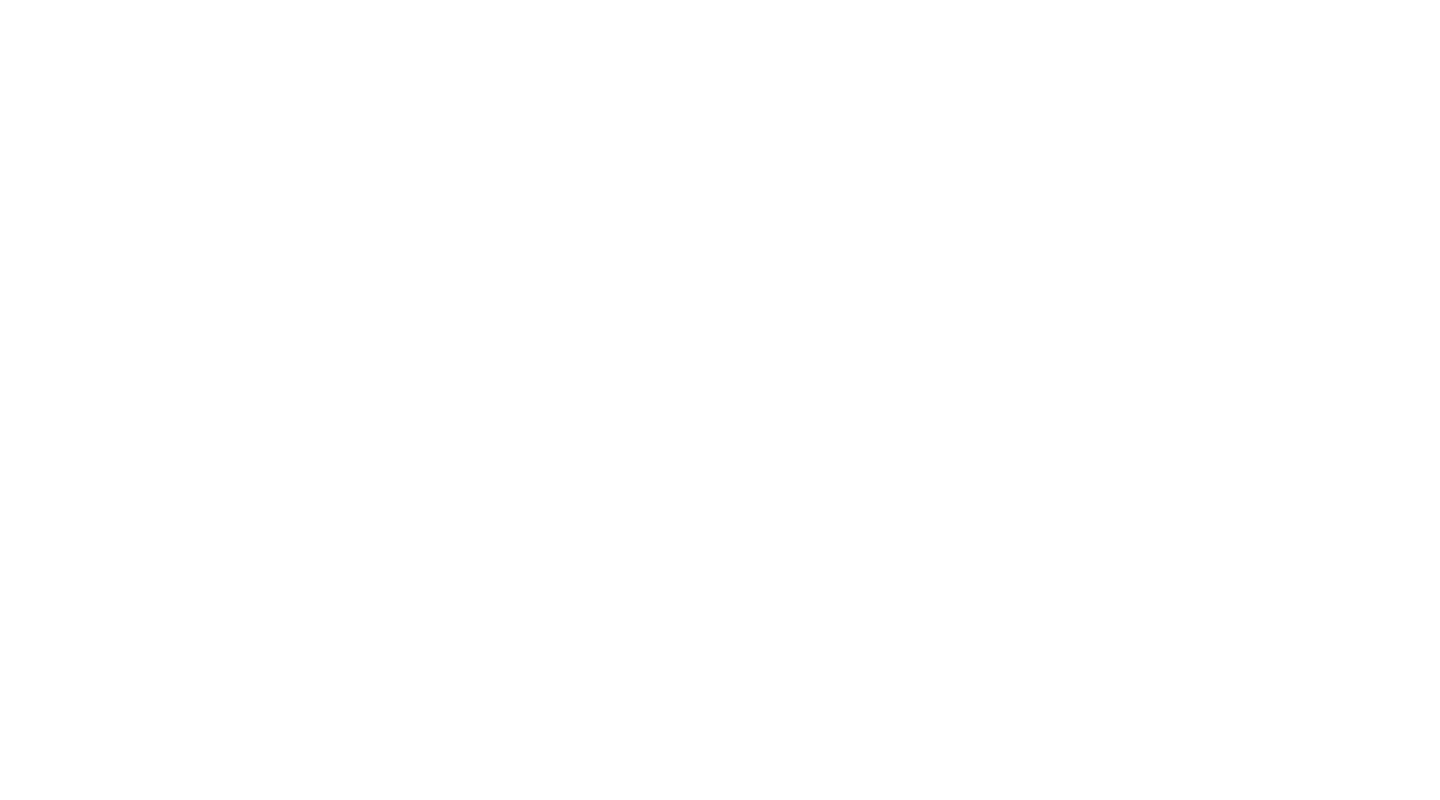
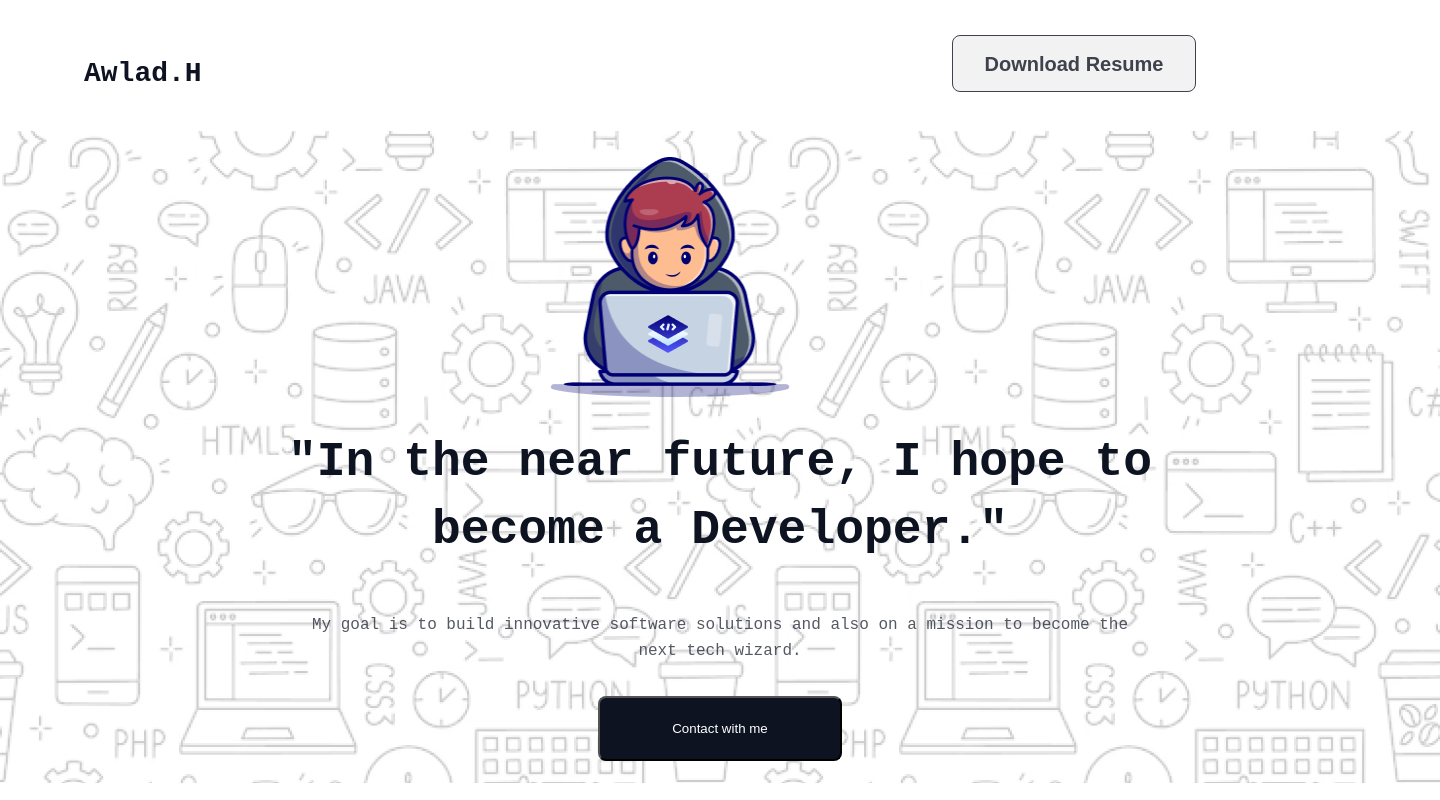
Before and after one commit to isrataunkona/developer-profile, a plain HTML site: page index.html in a window 1280 px wide. Shown: the whole page, 1440 px wide, since content can reach past the window. Drawn offline with Linux system fonts and the light colour scheme; a web font is replaced by a local one.

Commit message:
banner added successfully

```diff
--- a/index.html
+++ b/index.html
@@ -3,9 +3,32 @@
 <head>
     <meta charset="UTF-8">
     <meta name="viewport" content="width=device-width, initial-scale=1.0">
-    <title>Document</title>
+    <title>B10A1 Developer Portfolio</title>
+    <link rel="stylesheet" href="styles/style.css">
 </head>
-<body>
+<body class="azeret-mono">
+    <header class="header">
+        <nav>
+            <h3 class="nav-title">Awlad.H</h3>
+            <ul>
+                <li><a href=""><button class="btn_1">Download Resume</button> </a></li>
+            </ul>
+        </nav>
+    <div class="banner">
+        <div>
+            <img class="group" src="assets/Group.png" alt="">
+            <h2 class="hero-bg-h2">"In the near future, I hope to become a Developer."</h2>
+            <p class="hero-bg-p">My goal is to build innovative software solutions and also on a mission to become the next tech wizard.</p>
+            <button class="btn-primary btn-text">Contact with me</button>
+        </div>
+    </div>
+    </header>
+    <main>
+
+    </main>
+    <footer>
+
+    </footer>
 
 </body>
 </html>
--- a/styles/style.css
+++ b/styles/style.css
@@ -0,0 +1,145 @@
+@import url('https://fonts.googleapis.com/css2?family=Azeret+Mono:ital,wght@0,100..900;1,100..900&display=swap');
+
+.azeret-mono{
+    font-family: "Azeret Mono", monospace;
+    font-optical-sizing: auto;
+    font-weight: <weight>;
+    font-style: normal;
+  }
+
+  /* Navigation portion style */
+  nav{
+    display: flex;
+    flex-direction: row;
+    justify-content: center;
+    align-items: center;
+    gap: 700px;
+  }
+  .nav-title{
+    font-weight: 800;
+    font-size: 28px;
+    color: rgb(13, 19, 33);
+    width: 128px;
+    height: 33px;
+    margin-top: 50px;
+  }
+
+  nav ul{
+    list-style: none;
+  }
+
+ .btn_1 {
+    width: 244px;
+    height: 57px;
+    left: 1046px;
+    top: 38px;
+    padding: 17px 24px 17px 24px;
+    box-sizing: border-box;
+    border: 1px solid rgb(13, 19, 33);
+    border-radius: 8px;
+    opacity: 0.8;
+    color: rgb(13, 19, 33);
+    font-size: 20px;
+    font-weight: 600;
+    line-height: 23px;
+    text-align: center;
+}
+
+/* Banner portion style  */
+.banner{
+    background-image: url(../assets/Hero-bg.png);
+    position: absolute;
+    width: 1440px;
+    height: 652px;
+    left: 0;
+    right: 0;
+    top: 131px;
+    bottom: 4462px;
+}
+.group{
+    width: 240.28px;
+    height: 240px;
+    margin: 26px 550px ;
+
+}
+.banner .hero-bg-h2{
+    position: static;
+    width: 998px;
+    height: 136px;
+
+    display: flex;
+    flex-direction: column;
+    justify-content: flex-start;
+    align-items: center;
+    gap: 24;
+
+    flex: none;
+    order: 0;
+    flex-grow: 0;
+    margin: 0px auto;
+    color: rgb(13, 19, 33);
+
+    font-size: 48px;
+    font-weight: 800;
+    line-height: 68px;
+    letter-spacing: 0%;
+    text-align: center;
+}
+.banner .hero-bg-p{
+
+position: static;
+width: 852px;
+height: 52px;
+
+display: flex;
+flex-direction: column;
+justify-content: flex-start;
+align-items: center;
+gap: 24;
+padding: 0px;
+
+/* flex: none;
+order: 1;
+flex-grow: 0; */
+margin: 24px 0px;
+
+flex: none;
+order: 1;
+flex-grow: 0;
+margin:  0px auto;
+opacity: 0.7;
+margin-top: 48px;
+margin-bottom: 32px;
+color: rgb(13, 19, 33);
+font-size: 16px;
+font-weight: 400;
+line-height: 26px;
+letter-spacing: 0%;
+text-align: center;
+}
+.btn-primary{
+
+width: 244px;
+height: 65px;
+display: flex;
+flex-direction: row;
+justify-content: center;
+align-items: center;
+gap: 10;
+padding: 21px 24px 21px 24px;
+
+/* flex: none;
+order: 1;
+flex-grow: 0; */
+margin:  0px auto;
+border-radius: 8px;
+
+background: rgb(13, 19, 33);
+color: rgb(255, 255, 255);
+text-align: center;
+
+}
+/* .btn-text{
+
+color: rgb(255, 255, 255);
+} */
```
